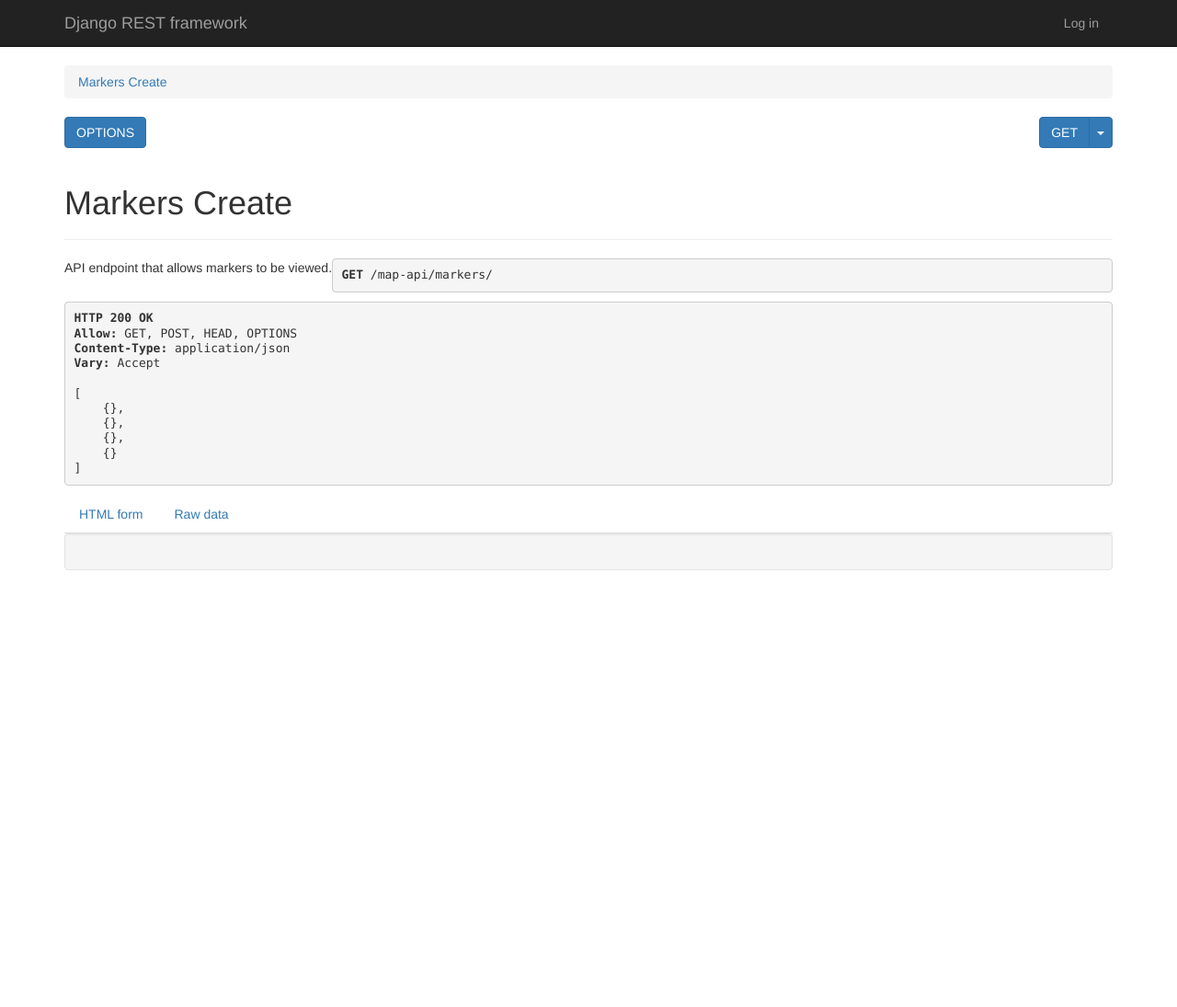
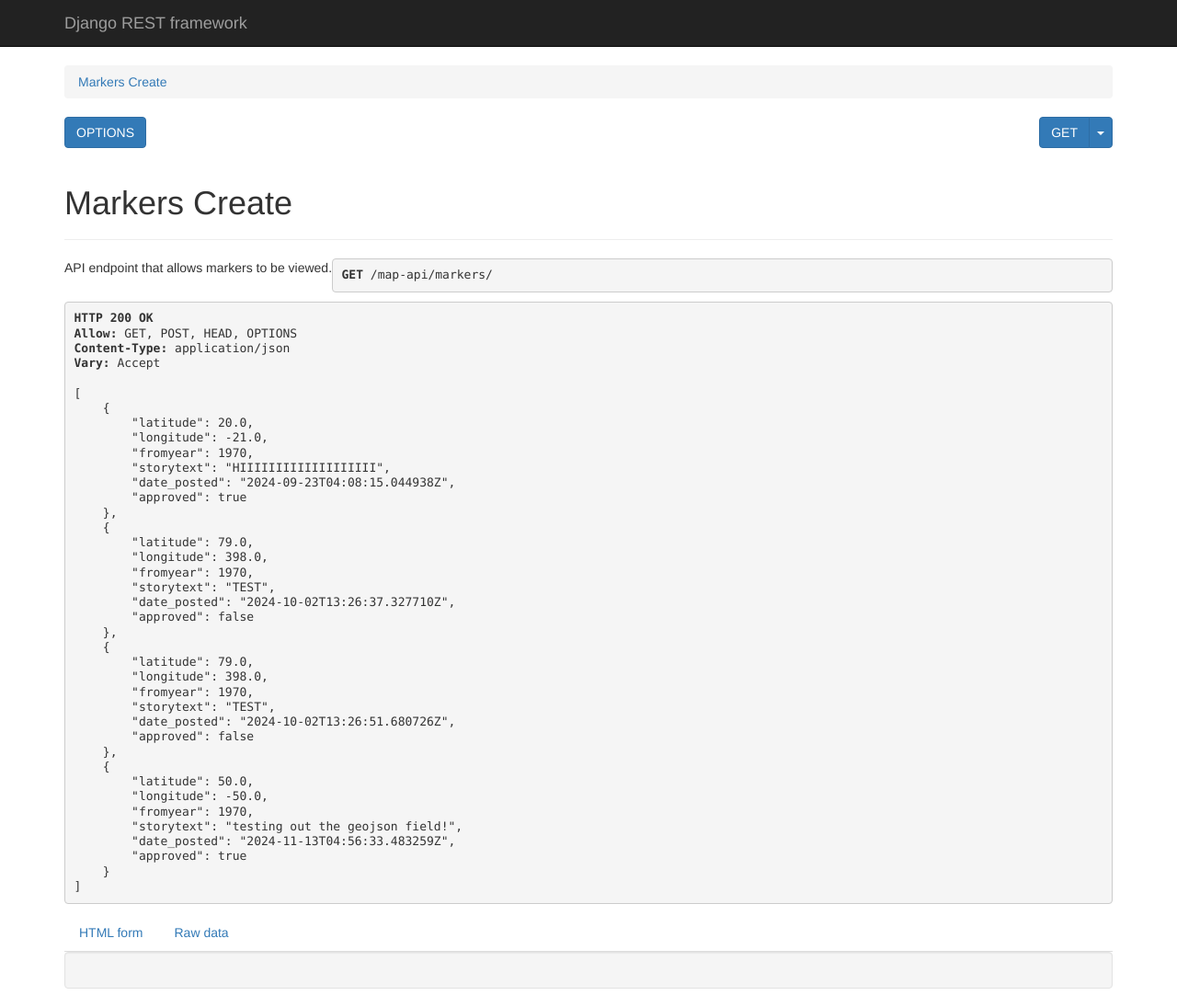
Before and after one commit to ColorStream/FourWindsMap, a Django app: page /map-api/markers/ in a window 1280 px wide. Shown: the whole page at 92% size. Before the commit the page ends 620 px from the top, so only its background shows below. Run offline with Django 5.2, Linux system fonts and the light colour scheme; data comes from the database, SQL or seed files in the repository; both versions use the stored data as it was after the commit; some libraries are stand-ins or nearby versions.

Commit message:
geojson field as a json manual field with working serializer

```diff
--- a/FourWindsMap/settings.py
+++ b/FourWindsMap/settings.py
@@ -11,6 +11,7 @@
 """
 
 from pathlib import Path
+
 
 # Build paths inside the project like this: BASE_DIR / 'subdir'.
 BASE_DIR = Path(__file__).resolve().parent.parent
--- a/FourWindsMap/urls.py
+++ b/FourWindsMap/urls.py
@@ -23,5 +23,5 @@
     path('admin/', admin.site.urls),
     path('', map_views.home, name='home'),
     path('map-api/', include('map.urls')),
-    path('api-auth/', include('rest_framework.urls')) #for a browsable API
+    #path('api-auth/', include('rest_framework.urls')) #for a browsable API
 ]
--- a/map/models.py
+++ b/map/models.py
@@ -1,11 +1,13 @@
+#from django.contrib.gis.db import models
 from django.db import models
 
 # Create your models here.
 
 class Markers(models.Model):
-    latitude = models.IntegerField(null=False)
-    longitude = models.IntegerField(null=False)
+    latitude = models.FloatField(null=False)
+    longitude = models.FloatField(null=False)
     fromyear = models.SmallIntegerField(null=True) #be sure to have form validation (must be > 1950 || )
+    geojson_data = models.JSONField(default=list, null=False)
     storytext = models.CharField(max_length=350, null=False)
     date_posted = models.DateTimeField(auto_now_add=True)
     approved = models.BooleanField(default=False)
@@ -17,3 +19,14 @@
         ordering = ['date_posted']
         # add a constraint here later, or maybe just do form validation
         #unique_together= ['latitude, longitude, storytext']
+
+class Verification(models.Model):
+    upload = models.ImageField(null=True) #INSTALL PILLOW
+    a1 = models.CharField(null=True, max_length=250) #a is short for answers
+    a2 = models.CharField(null=True, max_length=250)
+    a3 = models.CharField(null=True, max_length=250)
+
+    marker = models.ForeignKey("Markers", on_delete=models.CASCADE)
+
+    def __str__(self):
+        return f'{self.marker}'
--- a/map/serializers.py
+++ b/map/serializers.py
@@ -3,11 +3,41 @@
 from django.core.serializers import serialize
 from .models import Markers
 
-class MarkersSerializer(serializers.Serializer):
+class MarkersSerializer(serializers.ModelSerializer):
     class Meta:
         model = Markers
+        latitude = serializers.FloatField(write_only=True)
+        longitude = serializers.FloatField(write_only=True)
+        geojson_data = serializers.JSONField(read_only=True)
         #geo_field = 'point'
         fields = ['latitude', 'longitude', 'fromyear', 'storytext', 'date_posted', 'approved']
 
+        def create(self, validated_data):
+            # Construct GeoJSON from the latitude and longitude
+            geojson_data = {
+                "type": "Feature",
+                "geometry": {
+                    "type": "Point",
+                    "coordinates": [validated_data['longitude'], validated_data['latitude']],
+                },
+                "properties": {
+                    "fromyear": validated_data['name'],
+                    "storytext": validated_data['storytext'],
+                    "date_posted": validated_data['date_posted'],
+                    #"approved": validated_data['approved']
+                }
+            }
+
+            # Remove the latitude and longitude from validated data since we don't want to store those separately
+            validated_data.pop('latitude')
+            validated_data.pop('longitude')
+
+            # Create and save the Markers instance with GeoJSON data
+            marker = Markers.objects.create(
+                geojson_data=geojson_data,
+                **validated_data
+            )
+            return marker
+
 
 #geojson_data = serialize('geojson', Markers.objects.all(), geometry_field='coordinates', fields=('name',))
--- a/map/urls.py
+++ b/map/urls.py
@@ -22,4 +22,5 @@
 urlpatterns = [
     path('markers/', views.MarkersCreate.as_view(), name="marker-create-view"),
     path('markerslist', views.markers_list),
+    path('moderation/', views.moderation, name='moderation-panel'),
 ]
--- a/map/views.py
+++ b/map/views.py
@@ -3,13 +3,16 @@
 from django.http import HttpResponse, JsonResponse
 from rest_framework import generics, permissions, viewsets
 from .serializers import MarkersSerializer
+import requests
 
 from django.views.decorators.csrf import csrf_exempt
 from rest_framework.parsers import JSONParser
+from rest_framework.renderers import TemplateHTMLRenderer
 
 # Create your views here.
 
 #https://www.django-rest-framework.org/topics/html-and-forms/
+
 def home(request):
 
     return render(request, 'base.html')
@@ -45,3 +48,13 @@
             serializer.save()
             return JsonResponse(serializer.data, status=201)
         return JsonResponse(serializer.errors, status=400)
+
+def moderation(request):
+    """Moderation panel for approving and deletings markers.
+
+    Args:
+        request (_type_): _description_
+    """
+    response = requests.get('http://127.0.0.1:8000/map-api/markerslist')
+    data = response.json()
+    return render(request, 'moderation.html', {'data': data})
```
Also changed, not shown: map/templates/base.html (+6 -7 lines), map/templates/moderation.html (added, +19 -0 lines), db.sqlite3, map/migrations/0003_markers_geojson_data_verification.py (added).
